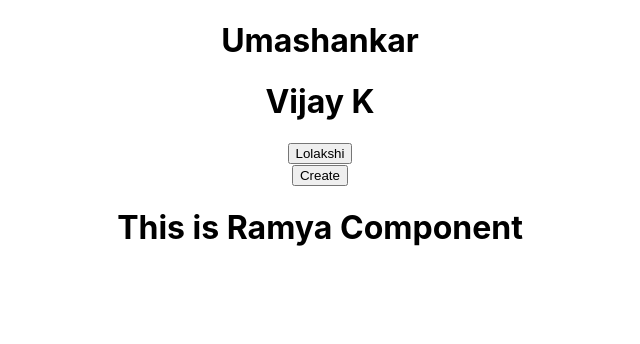
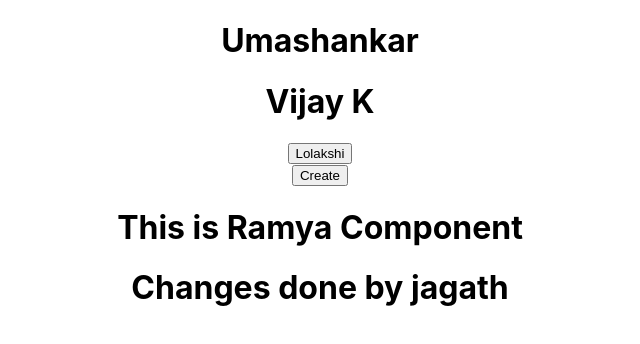
Before and after one commit to MeghaGowda1223456/Git-practice, a React (Create React App) app: page / in a window 1280 px wide. Shown: the top 344 px of the page, without its empty margins (320-960 px from the left). Built offline with nearby package versions, Linux system fonts and the light colour scheme.

Commit message:
changes done by jagath

```diff
--- a/src/components/Ramya.js
+++ b/src/components/Ramya.js
@@ -4,6 +4,7 @@ function Ramya() {
   return (
     <div>
         <h1>This is Ramya Component</h1>
+        <h1>Changes done by jagath</h1>
     </div>
   )
 }
```
